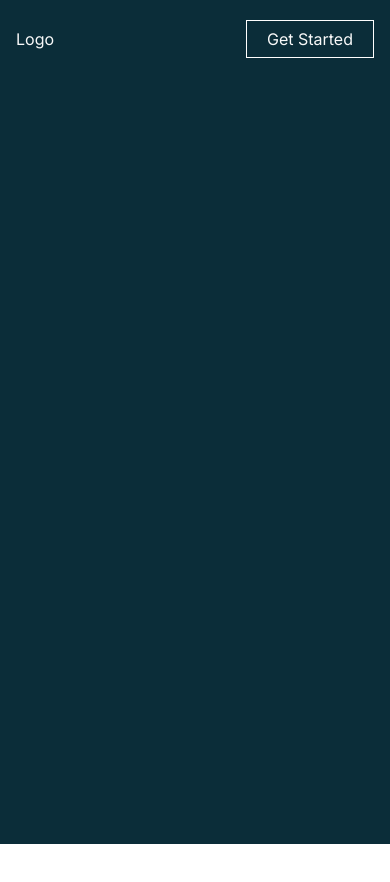
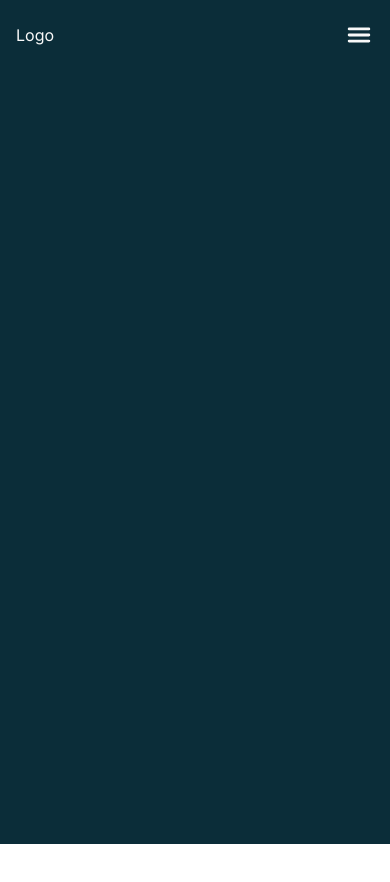
Before and after one commit to souravnub/BSF-Systems, a Next.js app: page / in a window 390 px wide. Shown: the top 882 px of the page. Built offline with nearby package versions, Linux system fonts and the light colour scheme.

Commit message:
made functional mobile menu

```diff
--- a/package.json
+++ b/package.json
@@ -12,7 +12,8 @@
     "gsap": "^3.12.2",
     "next": "14.0.3",
     "react": "^18",
-    "react-dom": "^18"
+    "react-dom": "^18",
+    "react-icons": "^4.12.0"
   },
   "devDependencies": {
     "autoprefixer": "^10.0.1",
--- a/src/app/components/Navbar/Nav.js
+++ b/src/app/components/Navbar/Nav.js
@@ -2,36 +2,29 @@
 import gsap from "gsap";
 import ScrollTrigger from "gsap/dist/ScrollTrigger";
 import Link from "next/link";
-import { useEffect, useRef } from "react";
-import { navBarAnimation } from "./animations";
+import { useContext, useEffect } from "react";
+import { navBarScrollAnimation } from "./animations";
+import { IoMenu } from "react-icons/io5";
+import { NavContext } from "./context/NavContext";
+import { IoClose } from "react-icons/io5";
+
 gsap.registerPlugin(ScrollTrigger);
 
 const Nav = () => {
-    const navRef = useRef();
-    const navLinks = [
-        {
-            name: "About",
-            href: "/about",
-        },
-        {
-            name: "Courses",
-            href: "/courses",
-        },
-        {
-            name: "Hire Our Alumni",
-            href: "/hireAlumni",
-        },
-    ];
+    const { isMobileMenuOpen, toggleMenu, navLinks, navRef, bodyOverlayRef } =
+        useContext(NavContext);
 
     useEffect(() => {
-        navBarAnimation(navRef.current);
+        let ani = navBarScrollAnimation(navRef.current);
+
+        return () => {
+            ani?.revert();
+        };
     }, []);
 
     return (
-        <nav className="fixed w-full text-light">
-            <div
-                className="flex  justify-between items-center container py-5"
-                ref={navRef}>
+        <nav className="fixed w-full text-light py-5" ref={navRef}>
+            <div className="flex  justify-between items-center container">
                 <h3>Logo</h3>
 
                 <ul className="gap-12  hidden md:flex lg:gap-20">
@@ -48,9 +41,17 @@ const Nav = () => {
 
                 <Link
                     href="/courses"
-                    className="inline-block px-5 py-1.5 border-white border hover:bg-primary-dark transition">
+                    className="px-5 py-1.5 border-white border hover:bg-primary-dark transition hidden md:inline-block">
                     Get Started
                 </Link>
+
+                <button
+                    className="inline-block md:hidden text-3xl"
+                    onClick={toggleMenu}
+                    aria-controls="mobile-menu"
+                    aria-expanded={isMobileMenuOpen}>
+                    <IoMenu />
+                </button>
             </div>
         </nav>
     );
--- a/src/app/components/Navbar/animations.js
+++ b/src/app/components/Navbar/animations.js
@@ -1,9 +1,9 @@
 const { default: theme } = require("@/utils/tailwindTheme");
 const { default: gsap } = require("gsap");
 
-export const navBarAnimation = (nav) => {
+export const navBarScrollAnimation = (nav) => {
     return gsap.timeline().to(nav, {
-        paddingBlock: theme.padding[1.5],
+        paddingBlock: theme.padding[3],
         backgroundColor: "rgba(0,0,0, .5)",
         ease: "power3.inOut",
         scrollTrigger: {
@@ -15,3 +15,33 @@ export const navBarAnimation = (nav) => {
         },
     });
 };
+
+export const menuOpenAnimation = (menu, bodyOverlay) => {
+    return gsap
+        .timeline({ defaults: { duration: 0.3, ease: "power3.inOut" } })
+        .set(menu, { visibility: "visible" })
+        .to(menu, { translateX: 0 })
+        .add(bodyOverlayOpen(bodyOverlay), "<");
+};
+export const menuCloseAnimation = (menu, bodyOverlay) => {
+    return gsap
+        .timeline({ defaults: { duration: 0.3, ease: "power3.in" } })
+        .to(menu, { translateX: "100%" })
+        .set(menu, { visibility: "invisible" })
+        .add(bodyOverlayClose(bodyOverlay), "<");
+};
+
+export const bodyOverlayOpen = (bodyOverlay) => {
+    if (bodyOverlay == undefined) return;
+    return gsap
+        .timeline({ defaults: { duration: 0.3 } })
+        .set(bodyOverlay, { display: "block" })
+        .to(bodyOverlay, { opacity: 1 });
+};
+export const bodyOverlayClose = (bodyOverlay) => {
+    if (bodyOverlay == undefined) return;
+    return gsap
+        .timeline({ defaults: { duration: 0.3 } })
+        .to(bodyOverlay, { opacity: 0 })
+        .set(bodyOverlay, { display: "none" });
+};
--- /dev/null
+++ b/src/app/components/Navbar/components/MobileMenu.js
@@ -0,0 +1,41 @@
+"use client";
+import React, { useContext, useEffect, useRef } from "react";
+import { NavContext } from "../context/NavContext";
+import Link from "next/link";
+import { IoClose } from "react-icons/io5";
+import { menuCloseAnimation, menuOpenAnimation } from "../animations";
+const MobileMenu = () => {
+    const { isMobileMenuOpen, navLinks, toggleMenu, bodyOverlayRef } =
+        useContext(NavContext);
+    const menuRef = useRef();
+
+    useEffect(() => {
+        if (isMobileMenuOpen) {
+            menuOpenAnimation(menuRef.current, bodyOverlayRef.current);
+        } else {
+            menuCloseAnimation(menuRef.current, bodyOverlayRef.current);
+        }
+    }, [isMobileMenuOpen]);
+
+    return (
+        <ul
+            ref={menuRef}
+            id="mobile-menu"
+            className={`z-50 invisible flex translate-x-full fixed inset-0 left-1/3 bg-primary-dark text-white  flex-col gap-10 items-center pt-32`}
+            aria-hidden={!isMobileMenuOpen}>
+            {navLinks.map(({ name, href }) => (
+                <li>
+                    <Link href={href}>{name}</Link>
+                </li>
+            ))}
+
+            <button
+                className="absolute top-5 right-5 text-3xl"
+                onClick={toggleMenu}>
+                <IoClose />
+            </button>
+        </ul>
+    );
+};
+
+export default MobileMenu;
--- /dev/null
+++ b/src/app/components/Navbar/components/MobileMenuBackdrop.js
@@ -0,0 +1,18 @@
+"use client";
+
+import React, { useContext } from "react";
+import { NavContext } from "../context/NavContext";
+
+const MobileMenuBackdrop = () => {
+    const { isMobileMenuOpen, bodyOverlayRef, toggleMenu } =
+        useContext(NavContext);
+
+    return (
+        <div
+            onClick={toggleMenu}
+            ref={bodyOverlayRef}
+            className="hidden fixed inset-0 bg-transparent-black"></div>
+    );
+};
+
+export default MobileMenuBackdrop;
--- /dev/null
+++ b/src/app/components/Navbar/context/NavContext.js
@@ -0,0 +1,36 @@
+"use client";
+import { createContext, useRef, useState } from "react";
+
+export const NavContext = createContext();
+
+const navLinks = [
+    { name: "About", href: "/about" },
+    { name: "Courses", href: "/courses" },
+    { name: "Hire An Alumini", href: "/hireAlumini" },
+];
+
+const NavState = (props) => {
+    const navRef = useRef();
+    const bodyOverlayRef = useRef();
+    const [isMobileMenuOpen, setIsMobileMenuOpen] = useState(false);
+    const toggleMenu = () => setIsMobileMenuOpen((prev) => !prev);
+
+    return (
+        <NavContext.Provider
+            value={{
+                navLinks,
+
+                isMobileMenuOpen,
+
+                setIsMobileMenuOpen,
+                toggleMenu,
+
+                navRef,
+                bodyOverlayRef,
+            }}>
+            {props.children}
+        </NavContext.Provider>
+    );
+};
+
+export default NavState;
--- a/src/app/layout.js
+++ b/src/app/layout.js
@@ -1,7 +1,9 @@
 import { Inter } from "next/font/google";
 import Nav from "@/app/components/Navbar/Nav";
 import "./globals.css";
-
+import MobileMenu from "./components/Navbar/components/MobileMenu";
+import NavState from "./components/Navbar/context/NavContext";
+import MobileMenuBackdrop from "./components/Navbar/components/MobileMenuBackdrop";
 const inter = Inter({ subsets: ["latin"] });
 
 export const metadata = {
@@ -13,7 +15,11 @@ export default function RootLayout({ children }) {
     return (
         <html lang="en">
             <body className={inter.className}>
-                <Nav />
+                <NavState>
+                    <Nav />
+                    <MobileMenu />
+                    <MobileMenuBackdrop />
+                </NavState>
                 <main>{children}</main>
             </body>
         </html>
--- a/src/app/page.js
+++ b/src/app/page.js
@@ -1,7 +1,9 @@
+import React from "react";
+
 export default function Home() {
     return (
-        <main className="min-h-[250vh]">
-            <section className="min-h-screen bg-primary"></section>
-        </main>
+        <section className="min-h-[150vh]">
+            <div className="min-h-screen bg-primary"></div>
+        </section>
     );
 }
--- a/tailwind.config.js
+++ b/tailwind.config.js
@@ -9,23 +9,19 @@ module.exports = {
         container: {
             padding: {
                 DEFAULT: "1rem",
-                sm: "2rem",
-                md: "3rem",
+                sm: ".5rem",
+                md: "2rem",
             },
             center: true,
         },
         extend: {
-            backgroundImage: {
-                "gradient-radial": "radial-gradient(var(--tw-gradient-stops))",
-                "gradient-conic":
-                    "conic-gradient(from 180deg at 50% 50%, var(--tw-gradient-stops))",
-            },
             colors: {
                 light: "#F9F9F9",
+                "transparent-black": "rgba(0,0,0, 0.5)",
             },
             backgroundColor: {
                 primary: "#0b2d39",
-                "primary-dark": "#082029",
+                "primary-dark": "#04141a",
             },
         },
     },
```
Also changed, not shown: 1 other file (tests, documents, lock files or other folders).
